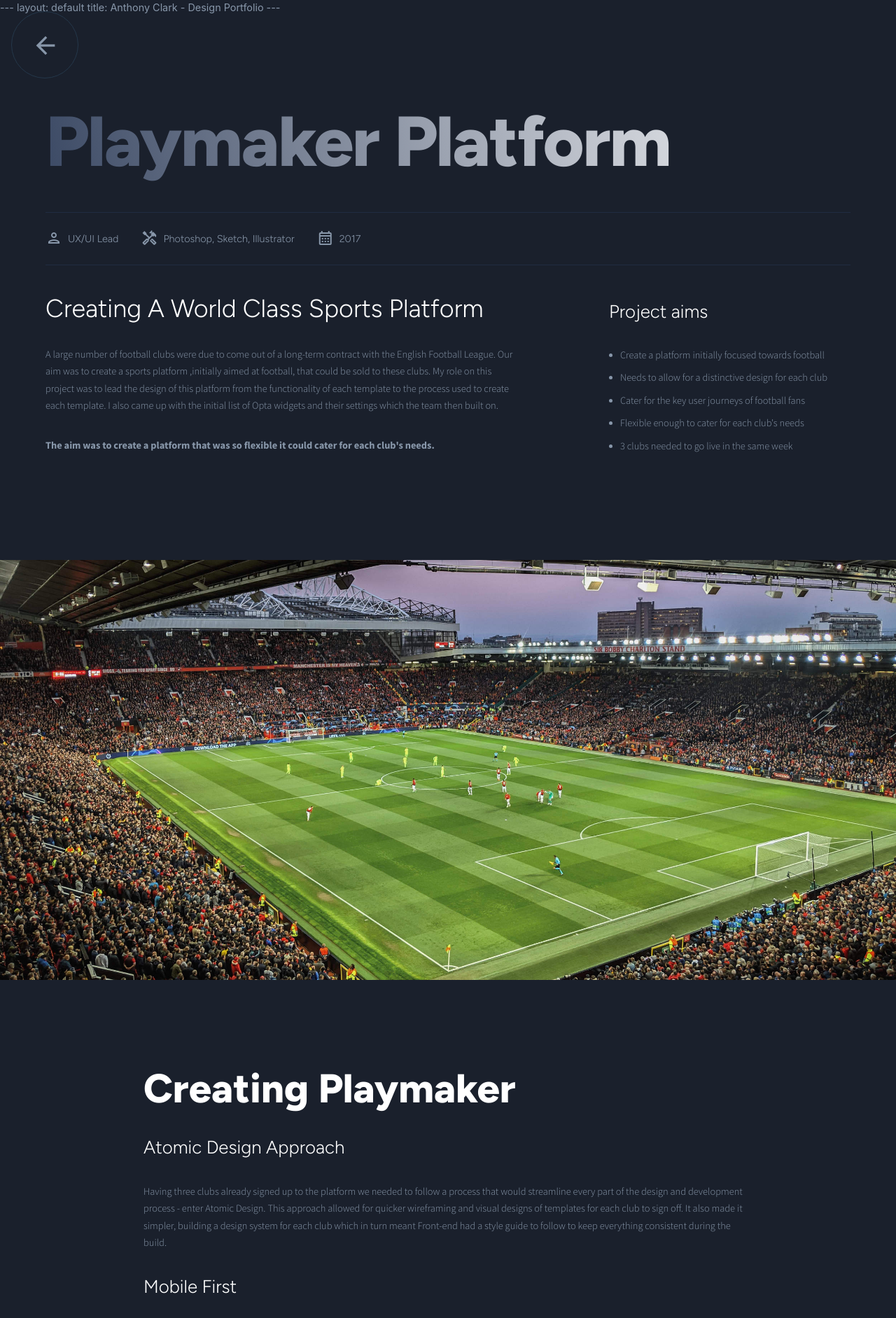
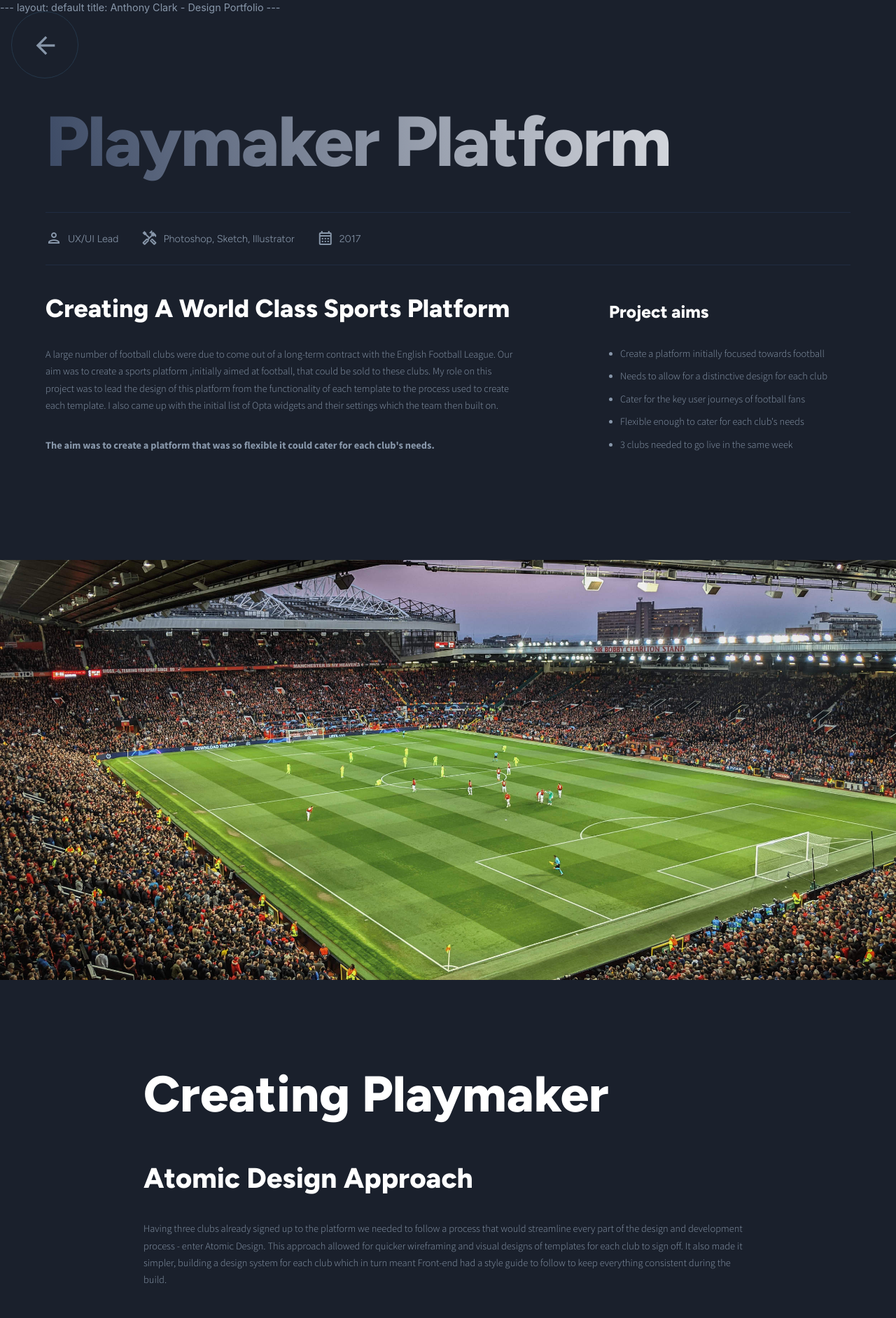
Before and after one commit to anthony-clark/AnthonyClark.github.io, a Jekyll site: the page index.html, which Jekyll copies as it is, in a window 1280 px wide. Shown: the top 1883 px of the page at 70% size. Built offline with Jekyll 4.4.1, drawn with Linux system fonts in a browser that asks for light colours; nearby versions of some CDN libraries.

Commit message:
editing H tag order

```diff
--- a/css/main.css
+++ b/css/main.css
@@ -49,16 +49,21 @@
 #case-study-summary h2{
 font-size: 2.5em;
 font-family:'Figtree','Helvetica', 'Arial', 'Sans-Serif';
-font-weight: 300;
+font-weight: 600;
 margin: 0 0 32px 0;
 }
 #case-study-aims h3{
-    margin: 8px 0 32px 0;
+    margin: 10px 0 30px 0;
+    font-size: 1.7em;
+    font-weight: 600;
+    font-family:'Figtree','Helvetica', 'Arial', 'Sans-Serif';
+    color: #fff;
     }
 #case-study-aims{
     float:right;
 width:30%;
 }
+
 ul{
 margin:0 0 0 16px;
     list-style: disc;
@@ -123,26 +128,34 @@
     font-size: 2.8em;
      font-family:'Figtree','Helvetica', 'Arial', 'Sans-Serif';
     font-weight: 800;
-     margin: 0 0 32px 0;
+     margin: 0 0 48px 0;
           color: #fff;
 }
 h2.larger-h2{
-    font-size: 4em;
+    font-size: 5em;
 
 }
 h3 {
-    font-size: 1.8em;
+    font-size: 2.8em;
      font-family:'Figtree','Helvetica', 'Arial', 'Sans-Serif';
-    font-weight: 300;
+    font-weight: 600;
      margin: 0 0 32px 0;
      color: #fff;
      line-height: 1.4em;
 }
-h3.template-features {
+h4.template-features {
     font-size: 1.5em;
+    font-weight: 600;
+    margin: 0 0 32px 0;
+    font-family:'Figtree','Helvetica', 'Arial', 'Sans-Serif';
+    color: #fff;
 }
 .center{
     text-align: center;
+}
+h3.center{
+    font-weight: 300;
+    font-size: 2.5em;
 }
 p {
     line-height: 1.7em;
@@ -174,33 +187,33 @@
 clear: both;
 margin-top:120px;
 }
+.hero-image h2 {
+    font-size: 5em;
+    color: #fff;
+    display: grid;
+    align-items: center;
+    text-align: center;
+    height: 600px;
+    width: 100%;
+}
 .hero-image.playmaker{
     background-image: url("../images/playmaker/playmaker-hero.jpg");
 }
 .hero-image.playmaker-templates{
     background-image: url("../images/playmaker/playmaker-template-hero.jpg");
-    height: 300px;
 }
-.hero-image.playmaker-templates h2 {
-    font-size: 5em;
-    color: #fff;
-    display: grid;
-    align-items: center;
-    text-align: center;
-    height: 300px;
-    width: 100%;
-}
+
 .screenshot-info-left{
     float: left;
    width:30%;
    position: relative;
-   margin-top:40px;
+   margin-top:24px;
    height: 99%;
 }
 .screenshot-info-right{
     float: right;
     width: 30%;
-    margin-top: 40px;
+    margin-top: 24px;
     position: absolute;
     right: 0;
     height: 99%;
@@ -345,6 +358,13 @@
     }
 
     @media screen and (max-width: 600px) {
+        nav{
+            position:fixed;
+            bottom: 16px;
+            left: 16px;
+            top: auto;
+        }
+
         .container{
             max-width:90%;
             margin:60px auto 0 auto;
@@ -356,8 +376,28 @@
               margin:60px auto 0 auto;
               display: block;
             }
+            .hero-image{
+                background-attachment:inherit;
+                }
+            .hero-image h2 {
+            width: 80%;
+            margin: 0 auto;
+            font-size: 4em;
+             }
             h1 {
-                font-size: 5em;
+                font-size: 4.5em;
+            }
+            h2, h2.larger-h2 {
+                font-size: 4em;
+            }
+            h3 {
+                font-size: 2.3em;
+            }
+            h3.center{
+                font-size: 1.8em;
+            }
+            ul li{
+                font-size: 1.2em;
             }
             p {
                 font-size: 1.2em;
--- a/index.html
+++ b/index.html
@@ -39,7 +39,7 @@
 
 	</div>
 	<div id="case-study-aims">
-		<h3>Project aims</h3>
+		<h3 class="template-features">Project aims</h3>
 	<ul>
 		<li>Create a platform initially focused towards football</li>
 		<li>Needs to allow for a distinctive design for each club</li>
@@ -54,7 +54,7 @@
 
 
 </div>
-<div class="hero-image playmaker"> </div>
+<div class="hero-image playmaker"></div>
 <div class="container narrow">
 	<h2 class="larger-h2">Creating Playmaker</h2>
 	<h3>Atomic Design Approach</h3>
@@ -68,7 +68,7 @@
 
 <div class="container">
 	<div class="screenshot-info-left">
-		<h2>Streamlined Design</h2>
+		<h3>Streamlined Design</h3>
 		<p>Flexible modules were designed for numerous elements such as player profiles. This saved having a number of different modules just to show a player in different pages/slots. Instead I designed one flexible module that could be tweaked using CSS to cater for a number of different scenarios. The same idea was used for features like next/last match modules and promotion modules. This, along with the other processes, led to a more streamlined design and development process.</p>
 	</div>
 	<div class="screenshot-right"><img src="images/playmaker/pattern-library.jpg" alt=""></div>
@@ -78,7 +78,7 @@
 
 <div class="container">
 	<div class="screenshot-info-right">
-		<h2>Forward Planning</h2>
+		<h3>Forward Planning</h3>
 		<p>To future proof the platform every symbol in Sketch was ordered and labelled and libraries were created. This will allow other designers to quickly create templates and modules that were consistant and available in the product. Moving forward this will allow future websites using this platform to be created with ease.</p>
 	</div>
 	<div class="screenshot-left"><img src="images/playmaker/pattern-library.jpg" alt=""></div>
@@ -92,9 +92,9 @@
 <div class="hero-image playmaker-templates"><h2>Key Templates & Features</h2></div>
 <div class="container">
 <div class="screenshot-info-left">
-	<h2>Homepage</h2>
+	<h3>Homepage</h3>
 	<p>The homepage is built up of a number of different modules: Headline News, Latest News, Fixtures & Results, Videos, chosen Player Profile, Social feed, featured promotion and product carousel for the Online Shop. The idea being that the club can decide which modules to show and in what order, depending on their current focus and requirements. For example if they have just announced the new kit they may want the shop or promo module sitting higher up the page. Likewise if the season is over and there's no fixtures then they can turn the fixtures module off altogether.</p>
-	<h3 class="template-features">Template features</h3>
+	<h4 class="template-features">Template features</h4>
 	<ul>
 	<li>Content can be prioritised or removed by clubs themselves</li>
 	<li>Set of customisable modules that cater for the fans' key user journeys.</li>
@@ -107,10 +107,10 @@
 </div>
 <div class="container">
 <div class="screenshot-info-right">
-	<h2>Article pages</h2>
+	<h3>Article pages</h3>
 	<p>My aim was to design Article pages that could be easily consumed. The use of a left column for content and right column for flashing banners has become the norm for many football websites. However, I have used the one-column approach as it allows the user to read the content without distraction.</p><p>
 		Within the main content, the club have the flexibility to add images, galleries, videos, captions and a host of other embedded content to create content-rich pages that fans will enjoy reading. Below this we bring in related and latest news to allow fans to move easily on to more news. Clubs also have the option to bring a range of modules from the home page onto the footer of the page to promote other features such as the new kit.</p>
-	<h3 class="template-features">Template features</h3>
+	<h4 class="template-features">Template features</h4>
 	<ul>
 	<li>Clear single-column approach</li>
 	<li>Host of embeddable content and features</li>
@@ -123,10 +123,10 @@
 </div>
 <div class="container">
 <div class="screenshot-info-left">
-	<h2>Team Listings</h2>
+	<h3>Team Listings</h3>
 	<p>'A team listing with a difference' - the default setting is for the listing to clearly show the selected team in order of position but through the use of filters the fan can hone in on stats such as who has the best pass completion or which defender has the most goals. Essentially this page is two-in-one: a team sheet and a season statistics breakdown.</p><p>
 		Further to this, the page allows fans to easily see players who are in/out on loan as well as who the skipper/vice skipper are. Fans can use the tabs at the top to easily jump between squads.</p>
-	<h3 class="template-features">Template features</h3>
+	<h4 class="template-features">Template features</h4>
 	<ul>
 	<li>Easy to browse the Team sheet</li>
 	<li>Options to order team by a host of stats</li>
@@ -138,10 +138,10 @@
 </div>
 <div class="container">
 <div class="screenshot-info-right">
-	<h2>Player Profiles</h2>
+	<h3>Player Profiles</h3>
 	<p>'Everything you would want to know about a player all on one page' - fans can view a player's details and seasonal stats, as well as browse content such as his bio, latest news, videos or social posts.</p><p>
 		The 'Top Hero' area is flexible to cater for either a cut-out image, a match shot or even a video walk on, allowing the clubs to showcase the player in the best way.</p>
-	<h3 class="template-features">Template features</h3>
+	<h4 class="template-features">Template features</h4>
 	<ul>
 	<li>Host of player-specific content</li>
 	<li>Seasonal stats for each player</li>
@@ -156,11 +156,11 @@
 </div>
 <div class="container">
 <div class="screenshot-info-left">
-	<h2>Fixtures & Results</h2>
+	<h3>Fixtures & Results</h3>
 	<p>The Fixtures & Results page was designed to make the full calendar of games easier to view. The page default shows the current month of the season allowing fans to get to the next or last game easily. Fans can then quickly jump through the season month by month.</p><p>
 		Each fixture can be expanded to view either a buildup summary of an upcoming game or a post match summary highlighting the score and key incidents.
 		</p>
-	<h3 class="template-features">Template features</h3>
+	<h4 class="template-features">Template features</h4>
 	<ul>
 	<li>Fixtures viewable from a month by month approach</li>
 	<li>Each fixture expands to show more match info</li>
@@ -174,11 +174,11 @@
 </div>
 <div class="container">
 <div class="screenshot-info-right">
-	<h2>Match Centre</h2>
+	<h3>Match Centre</h3>
 	<p>This was designed to be a 'one stop shop' for everything match related. The match centre allows fans to follow all the build-up, live match and post match reaction all in place. Clubs can pull in updates, news and video related to the match along with any social posts to provide a rich experience for fans following the game online.</p><p>
 		The live match brings in a host of stats to give fans a real sense of what is going on in the current game. This page also shows the scorelines and stats from related games, preventing fans from having to leave the site to see how other results will affect their team's progress.
 		</p>
-	<h3 class="template-features">Template features</h3>
+	<h4 class="template-features">Template features</h4>
 	<ul>
 	<li>Pre, live and post match updates all in one place</li>
 	<li>Flexible content stream allows clubs to provide in depth coverage</li>
```
